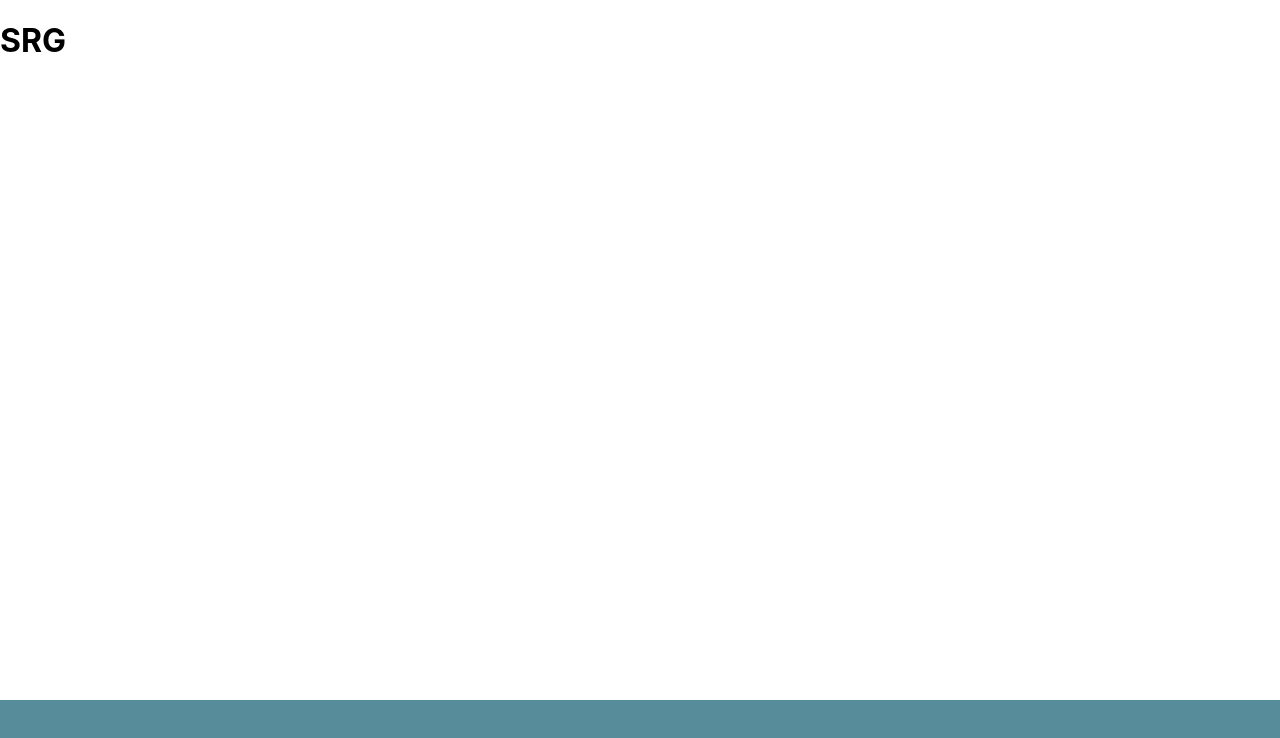
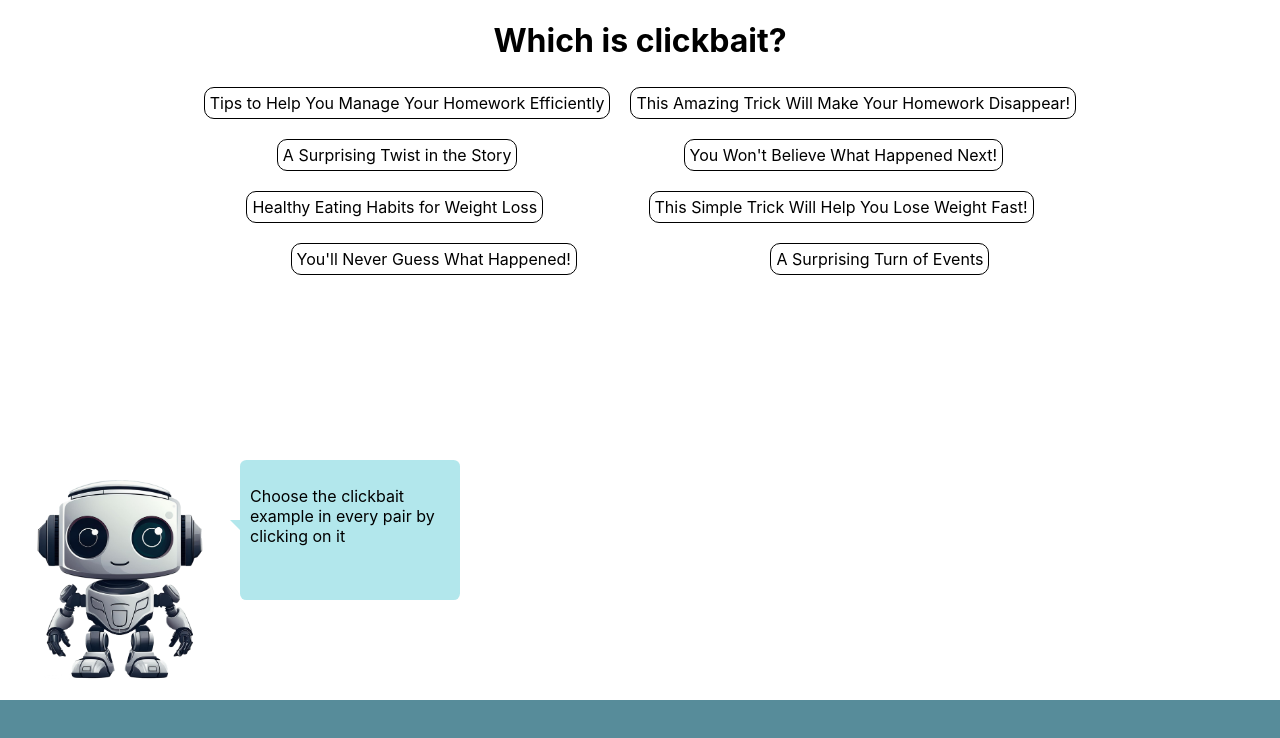
Before and after one commit to yasmineantille/herhack-2024, a React (Create React App) app in the folder srg-challenge/: page /title in a window 1280 px wide. Shown: the top 738 px of the page. Built offline with nearby package versions, Linux system fonts and the light colour scheme.

Commit message:
add title building

```diff
--- /dev/null
+++ b/srg-challenge/src/components/TitleBuilding/TitleBuilding.css
@@ -0,0 +1,69 @@
+.titleBuilding {
+    display: flex;
+    flex-direction: column;
+    align-items: center;
+}
+
+.titleGrid {
+    display: flex;
+    flex-direction: column;
+    flex: 1;
+    gap: 10px; /* Adjust the gap between pairs as needed */
+}
+
+.clickbaitPair {
+    display: flex;
+    justify-content: space-around;
+    gap: 10px; /* Adjust the gap between clickbait and non-clickbait items as needed */
+}
+
+.bait {
+    border: 1px solid black;
+    margin: 5px;
+    padding: 5px;
+    border-radius: 10px;
+}
+
+.correct {
+    border: 2px solid green;
+}
+
+.incorrect {
+    border: 2px solid red;
+}
+
+.avatarContainer {
+    display: flex;
+    justify-content: flex-start;
+    width: 100%;
+}
+
+.avatar {
+    width: 200px;
+    height: 200px;
+    margin: 20px;
+}
+
+.speech-bubble {
+    position: relative;
+    background: #b2e7ec;
+    border-radius: .4em;
+    padding: 10px;
+    width: fit-content;
+    max-width: 200px;
+    height: 50%;
+}
+
+.speech-bubble::after {
+    content: '';
+    position: absolute;
+    top: 50%;
+    left: -10px; /* Adjust the position of the tail */
+    width: 0;
+    height: 0;
+    border: 10px solid transparent;
+    border-right-color: #b2e7ec;
+    border-left: 0;
+    border-top: 0;
+    margin-top: -10px; /* Center the tail vertically */
+}
--- a/srg-challenge/src/components/TitleBuilding/TitleBuilding.tsx
+++ b/srg-challenge/src/components/TitleBuilding/TitleBuilding.tsx
@@ -1,11 +1,85 @@
-export interface TitleBuildingProps {
+import React, { useState, useEffect } from 'react';
+import './TitleBuilding.css';
+import { ReactComponent as Avatar } from '../../assets/avatar.svg';
 
+export interface TitleBuildingProps {}
+
+interface ClickbaitPair {
+    clickbait: string;
+    notClickbait: string;
+    info: string;
+    order: number; // 0 for clickbait first, 1 for non-clickbait first
+    clickedOn?: 'clickbait' | 'notClickbait' | undefined;
+    correct?: boolean; // true if correctly identified, false otherwise
 }
 
 const TitleBuilding: React.FC<TitleBuildingProps> = () => {
+    const initialClickbaitPairs: ClickbaitPair[] = [
+        {
+            clickbait: 'This Amazing Trick Will Make Your Homework Disappear!',
+            notClickbait: 'Tips to Help You Manage Your Homework Efficiently',
+            info: 'Watch out for sensational wording like "amazing, shocking and unbelievable.',
+            order: Math.random() > 0.5 ? 0 : 1
+        },
+        {
+            clickbait: 'You Won\'t Believe What Happened Next!',
+            notClickbait: 'A Surprising Twist in the Story',
+            info: 'Clickbait often uses phrases like "you won\'t believe, you\'ll be shocked, and you\'ll be amazed.',
+            order: Math.random() > 0.5 ? 0 : 1
+        },
+        {
+            clickbait: 'This Simple Trick Will Help You Lose Weight Fast!',
+            notClickbait: 'Healthy Eating Habits for Weight Loss',
+            info: 'Clickbait often promises quick and easy solutions to complex problems.',
+            order: Math.random() > 0.5 ? 0 : 1
+        },
+        {
+            clickbait: 'You\'ll Never Guess What Happened!',
+            notClickbait: 'A Surprising Turn of Events',
+            info: 'Clickbait often uses phrases like "you\'ll never guess, you\'ll never believe, and you\'ll never expect.',
+            order: Math.random() > 0.5 ? 0 : 1
+        }
+    ];
+
+    const [clickbaitPairs, setClickbaitPairs] = useState<ClickbaitPair[]>(initialClickbaitPairs);
+    const [bubbleText, setBubbleText] = useState('Choose the clickbait example in every pair by clicking on it');
+
+    const clickedOnClickbait = (isClickbait: boolean, info: string, index: number) => {
+        setClickbaitPairs(prevPairs => {
+            const newPairs = [...prevPairs];
+            newPairs[index].clickedOn = isClickbait ? 'clickbait' : 'notClickbait';
+            newPairs[index].correct = isClickbait;
+            return newPairs;
+        });
+        setBubbleText(isClickbait ? 'Correct! This is clickbait! ' + info : 'Incorrect! This is not clickbait! ' + info);
+    }
+
+    const getClass = (pair: ClickbaitPair, isClickbait: boolean) => {
+        if (pair.clickedOn === (isClickbait ? 'clickbait' : 'notClickbait')) {
+            return pair.correct ? 'correct' : 'incorrect';
+        }
+        return '';
+    }
+
     return (
-        <div className={'titleBuilding'}>
-            <h1>SRG</h1>
+        <div className="titleBuilding">
+            <h1>Which is clickbait?</h1>
+            <div className="titleGrid">
+                {clickbaitPairs.map((pair, index) => (
+                    <div key={index} className={`clickbaitPair`}>
+                        <div className={`bait ${getClass(pair, pair.order === 0)}`}
+                             onClick={() => clickedOnClickbait(pair.order === 0, pair.info, index)}>{pair.order === 0 ? pair.clickbait : pair.notClickbait}</div>
+                        <div className={`bait ${getClass(pair, pair.order === 1)}`}
+                             onClick={() => clickedOnClickbait(pair.order === 1, pair.info, index)}>{pair.order === 1 ? pair.clickbait : pair.notClickbait}</div>
+                    </div>
+                ))}
+            </div>
+            <div className="avatarContainer">
+                <Avatar className="avatar"/>
+                <div className="speech-bubble">
+                    <p>{bubbleText}</p>
+                </div>
+            </div>
         </div>
     );
 }
```
Also changed, not shown: srg-challenge/src/assets/avatar.svg (added).
